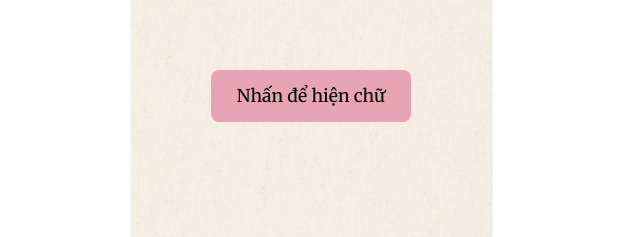
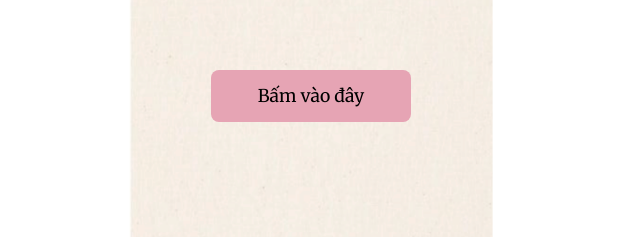
Before and after one commit to nganbee/Envelope, a plain HTML site: page index.html in a window 1280 px wide. Shown: the part 304-541 px from the top of the page, 329-969 px from the left. Drawn offline with Linux system fonts and the light colour scheme.

Commit message:
Add files via upload

```diff
--- a/index.html
+++ b/index.html
@@ -6,7 +6,7 @@
   <link rel="preconnect" href="https://fonts.googleapis.com">
   <link rel="preconnect" href="https://fonts.gstatic.com" crossorigin>
   <link href="https://fonts.googleapis.com/css2?family=Merriweather:ital,opsz,wght@0,18..144,300..900;1,18..144,300..900&display=swap" rel="stylesheet">
-  <title>Typing Animation</title>
+  <title>Hehehe</title>
   <style>
      * {
       box-sizing: border-box;
@@ -93,7 +93,7 @@
 </head>
 <body>
   <div id="center-wrapper">
-    <button id="startButton" onclick="startTyping()">Nhấn để hiện chữ</button>
+    <button id="startButton" onclick="startTyping()">Bấm vào đây</button>
   </div>
 
   <div class="output-wrapper">
```
